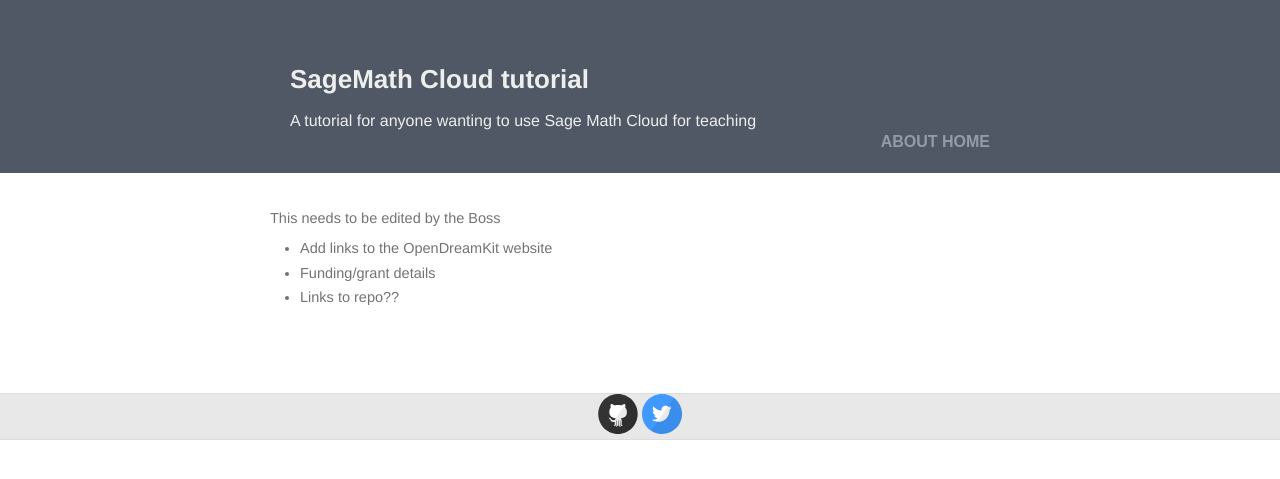
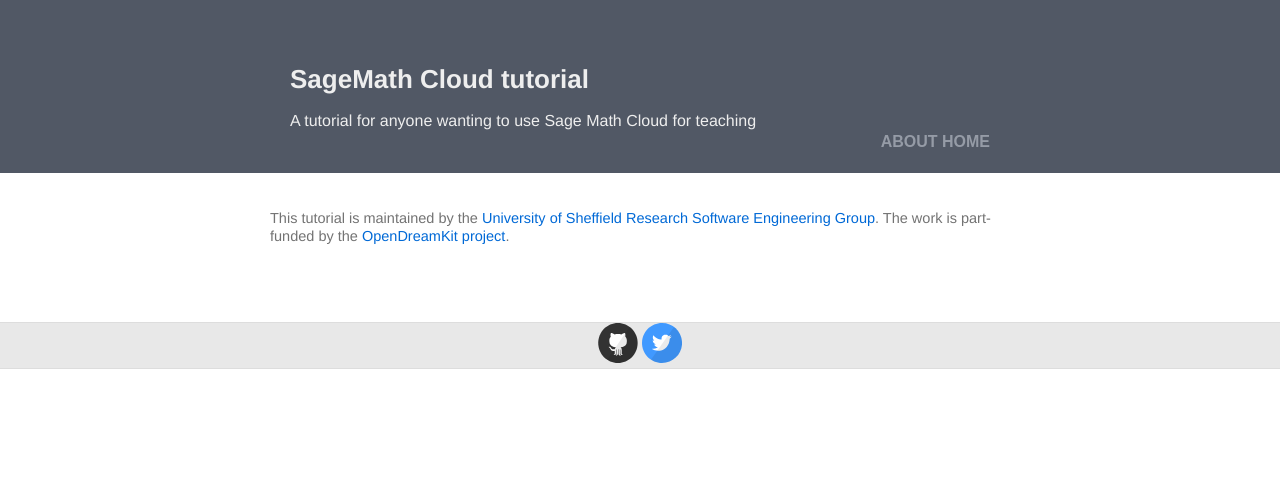
Before and after one commit to sagemathinc/cocalc_tutorial, a Jekyll site: the page built from about.md, in a window 1280 px wide. Shown: the top 479 px of the page. Built offline with Jekyll 4.4.1, drawn with Linux system fonts in a browser that asks for light colours.

Commit message:
Update about.md

```diff
--- a/about.md
+++ b/about.md
@@ -4,8 +4,4 @@
 permalink: /about/
 ---
 
-This needs to be edited by the Boss
-
-* Add links to the OpenDreamKit website
-* Funding/grant details
-* Links to repo??
+This tutorial is maintained by the [University of Sheffield Research Software Engineering Group](http://rse.shef.ac.uk/). The work is part-funded by the [OpenDreamKit project](http://opendreamkit.org/).
```
